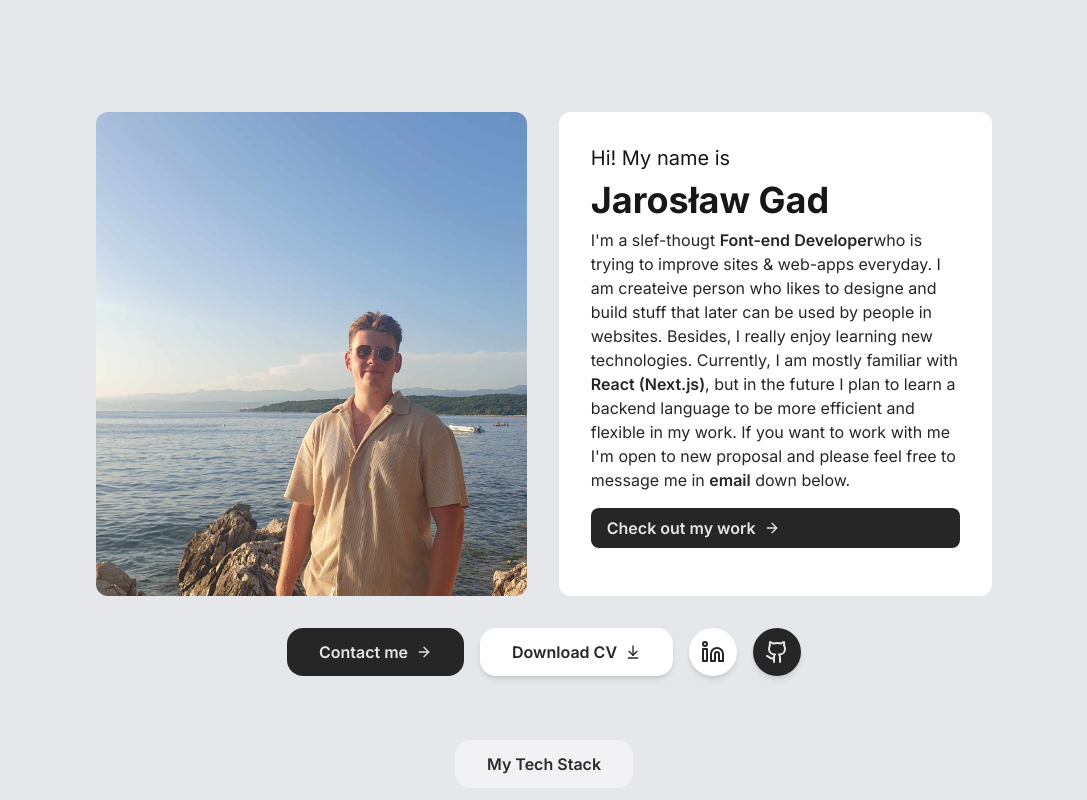
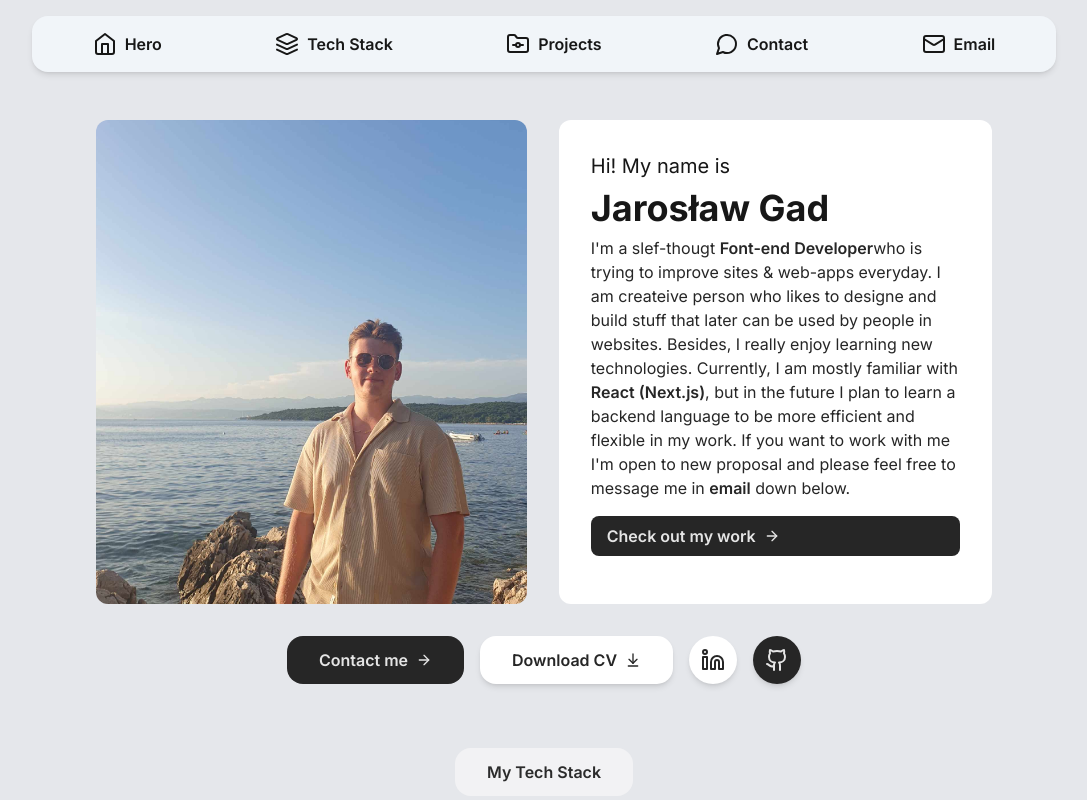
Before and after one commit to JarGad23/personal-portfolio, a Next.js app: page / in a window 1280 px wide. Shown: the top 800 px of the page, without its empty margins (96-1183 px from the left). Built offline with nearby package versions, Linux system fonts and the light colour scheme.

Commit message:
Fixed widths and added navbar

```diff
--- a/src/app/layout.tsx
+++ b/src/app/layout.tsx
@@ -2,6 +2,7 @@ import type { Metadata } from "next";
 import { Inter } from "next/font/google";
 import "./globals.css";
 import { Footer } from "@/components/Footer";
+import { Navbar } from "@/components/Navbar";
 
 const inter = Inter({ subsets: ["latin"] });
 
@@ -20,6 +21,7 @@ export default function RootLayout({
       <body
         className={`${inter.className} relative bg-gray-200 text-neutral-900`}
       >
+        <Navbar />
         {children}
         <Footer />
       </body>
--- a/src/app/page.tsx
+++ b/src/app/page.tsx
@@ -5,7 +5,7 @@ import { TechStack } from "@/components/TechStack";
 
 export default function Home() {
   return (
-    <div className="w-full px-4 md:px-8 mx-auto flex flex-col items-center pt-28">
+    <div className="w-full px-4 md:px-8 mx-auto flex flex-col items-center mt-12">
       <Hero />
       <ContactDivider />
       <TechStack />
```
